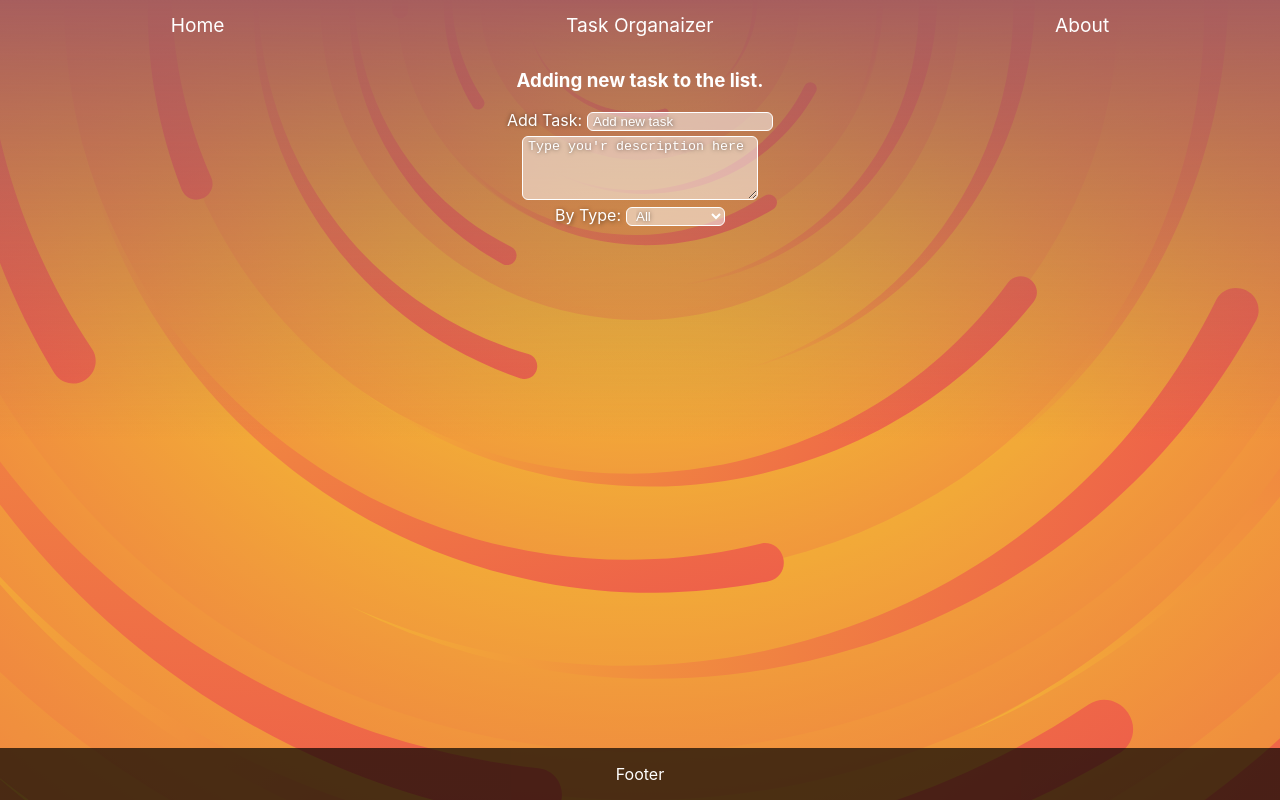
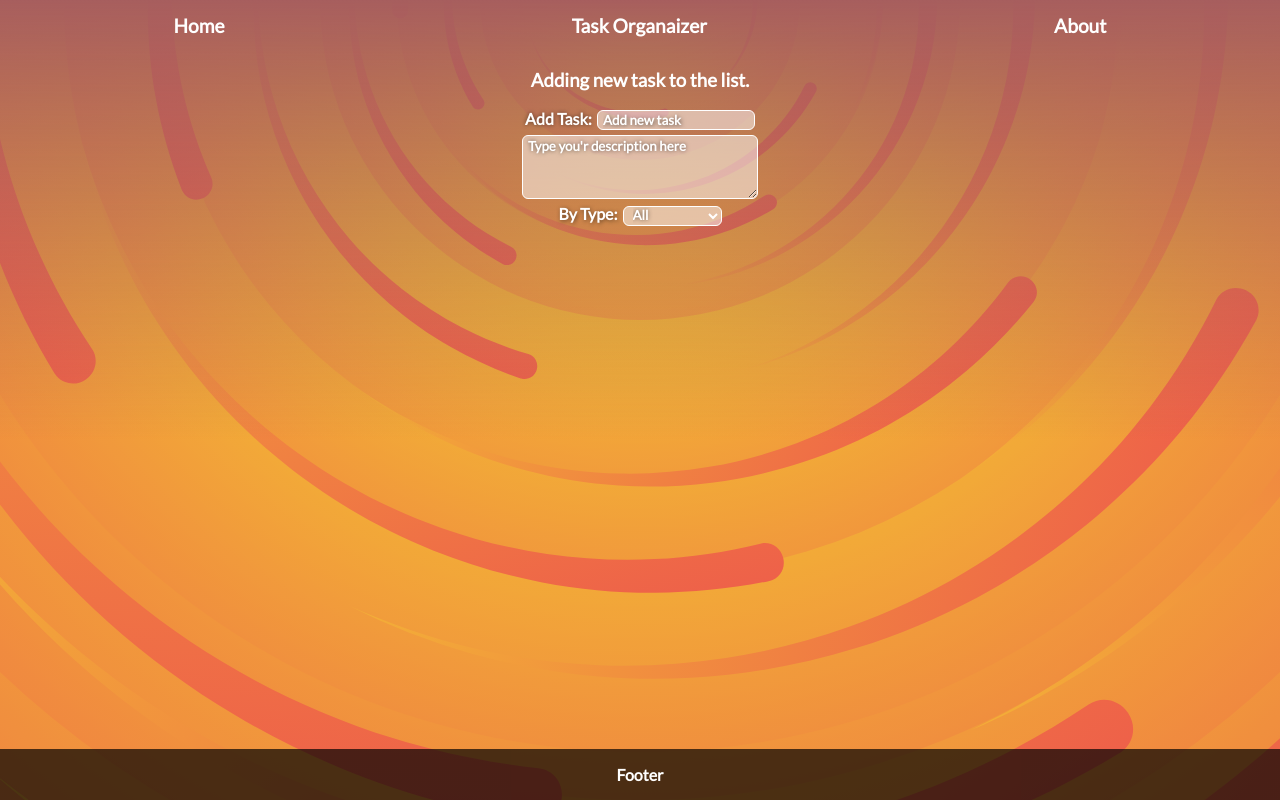
Before and after one commit to sardovski/planner-react, a React (Create React App) app: page /Tasks in a window 1280 px wide. Built offline with nearby package versions, Linux system fonts and the light colour scheme.

Commit message:
add animation to task list

```diff
--- a/public/index.html
+++ b/public/index.html
@@ -1,20 +1,22 @@
 <!DOCTYPE html>
 <html lang="en">
+
 <head>
   <meta charset="utf-8" />
   <meta name="viewport" content="width=device-width, initial-scale=1" />
   <meta name="theme-color" content="#000000" />
-    <meta
-      name="description"
-      content="Web site created using create-react-app"
-    />
-
+  <meta name="description" content="Web site created using create-react-app" />
+  <link rel="preconnect" href="https://fonts.googleapis.com">
+  <link rel="preconnect" href="https://fonts.gstatic.com" crossorigin>
+  <link href="https://fonts.googleapis.com/css2?family=Lato&display=swap" rel="stylesheet">
 
   <title>Planner</title>
 </head>
+
 <body>
   <noscript>You need to enable JavaScript to run this app.</noscript>
   <div id="root"></div>
 
 </body>
+
 </html>
--- a/src/App.css
+++ b/src/App.css
@@ -13,7 +13,8 @@ html,
 *,
 *::before,
 *::after {
-
+  font-family: 'Lato', sans-serif;
+  font-weight: 600;
     box-sizing: border-box;
 
 }
--- a/src/Components/Task/Task.css
+++ b/src/Components/Task/Task.css
@@ -7,14 +7,21 @@
     margin-bottom: 4px;
     padding-left: 10px;
     color: white;
-    background-color: #007effad;
+    background-image: linear-gradient(to right, #25aae1, #4481eb, #04befe, #3f86ed);
     min-height: 30px;
+    background-repeat: no-repeat;
+    background-size: 200% 200%;
 
 }
 
 .list-task:hover{
+    /* transform: scale(1.01); */
+
+    background-position: 100% 0;
+    transition: all 1s ease-in-out;
     transform: scale(1.01);
-    box-shadow: 0px 0px 2px 1px rgba(255, 255, 255, 0.459),inset 0px 0px 2px 1px rgb(2, 204, 255);
+    animation: border 2.5s infinite;
+
 }
 
 /* .list-task span {
@@ -53,6 +60,7 @@
 .task-content p{
     margin: 4px;
     text-align: justify;
+    font-weight: 400;
 }
 .task-content {
     display: flex;
@@ -76,3 +84,18 @@
 
     }
 }
+
+@keyframes border {
+0%{
+    box-shadow: 0px 0px 2px 1px rgba(255, 255, 255, 0.459),inset 0px 0px 2px 1px rgb(2, 204, 255);
+
+}
+50%{
+    box-shadow: 0px 0px 6px 6px rgba(255, 255, 255, 0.459),inset 0px 0px 4px 1px rgb(2, 204, 255);
+
+}
+100%{
+    box-shadow: 0px 0px 2px 1px rgba(255, 255, 255, 0.459),inset 0px 0px 2px 1px rgb(2, 204, 255);
+
+}
+}
--- a/src/index.css
+++ b/src/index.css
@@ -1,8 +1,6 @@
 body {
   margin: 0;
-  font-family: -apple-system, BlinkMacSystemFont, 'Segoe UI', 'Roboto', 'Oxygen',
-    'Ubuntu', 'Cantarell', 'Fira Sans', 'Droid Sans', 'Helvetica Neue',
-    sans-serif;
+
   -webkit-font-smoothing: antialiased;
   -moz-osx-font-smoothing: grayscale;
 }
```
Lines whose indentation alone changed are shown as unchanged.
